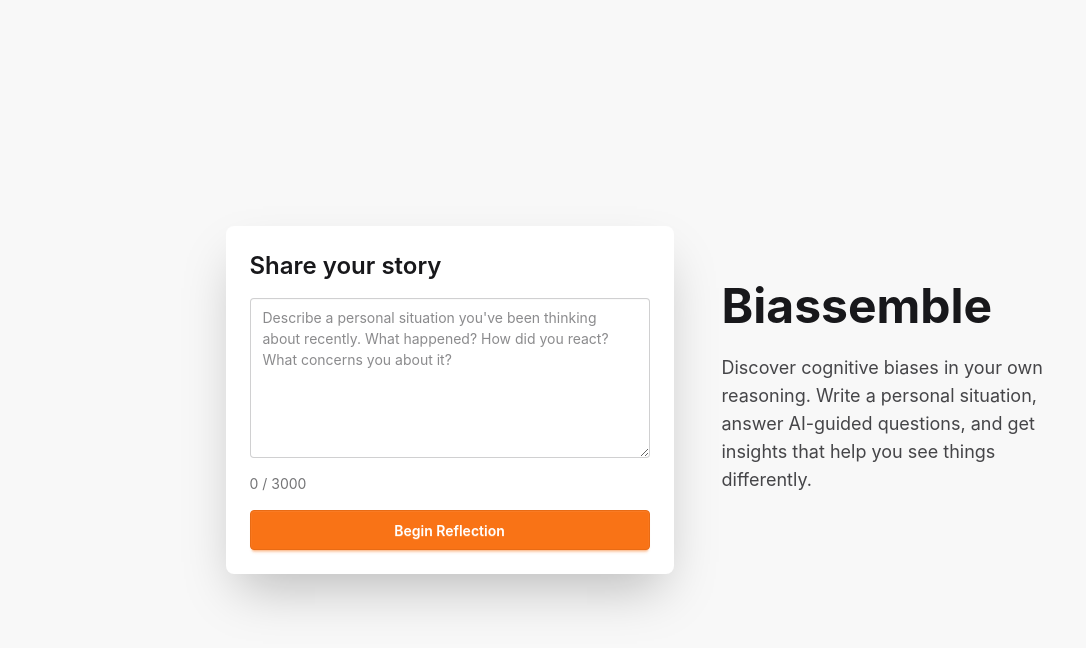
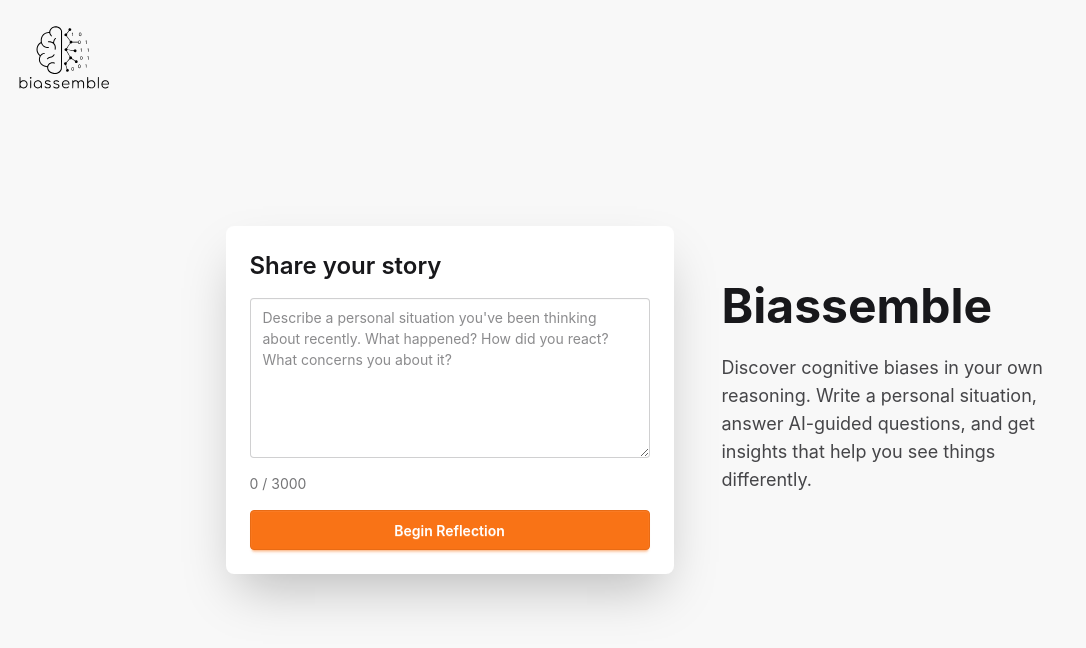
Before and after one commit to lemind/biassemble, a React (Vite) app in the folder frontend/: page / in a window 1280 px wide. Shown: the top 648 px of the page, without its empty margins (0-1086 px from the left). Built offline with nearby package versions, Linux system fonts and the light colour scheme; no server answers.

Commit message:
feat: shared layout with logo on all pages

```diff
--- a/frontend/src/App.tsx
+++ b/frontend/src/App.tsx
@@ -1,6 +1,7 @@
 import { Suspense, lazy } from 'react';
 import ErrorBoundary from './components/common/ErrorBoundary';
 import LoadingFallback from './components/common/LoadingFallback';
+import BiassembleLayout from './components/common/BiassembleLayout';
 import useReflectionFlow from './hooks/useReflectionFlow';
 
 const LandingPage = lazy(() => import('./components/LandingPage'));
@@ -25,6 +26,7 @@
   if (phase === 'qa' && sessionId) {
     return (
       <ErrorBoundary>
+        <BiassembleLayout>
           <Suspense fallback={<LoadingFallback />}>
             <QAFlow
               sessionId={sessionId}
@@ -32,6 +34,7 @@
               onComplete={completeQA}
             />
           </Suspense>
+        </BiassembleLayout>
       </ErrorBoundary>
     );
   }
@@ -39,6 +42,7 @@
   if (phase === 'assessing' && sessionId) {
     return (
       <ErrorBoundary>
+        <BiassembleLayout>
           <Suspense fallback={<LoadingFallback />}>
             <AssessmentLoading
               sessionId={sessionId}
@@ -47,6 +51,7 @@
               onRetry={reset}
             />
           </Suspense>
+        </BiassembleLayout>
       </ErrorBoundary>
     );
   }
@@ -54,6 +59,7 @@
   if (phase === 'results' && sessionId) {
     return (
       <ErrorBoundary>
+        <BiassembleLayout>
           <Suspense fallback={<LoadingFallback />}>
             <ResultsView
               sessionId={sessionId}
@@ -61,18 +67,21 @@
               onError={handleError}
             />
           </Suspense>
+        </BiassembleLayout>
       </ErrorBoundary>
     );
   }
 
   return (
     <ErrorBoundary>
+      <BiassembleLayout>
         <LandingPage
           error={error}
           onSessionCreated={startSession}
           onError={handleError}
           onDismissError={clearError}
         />
+      </BiassembleLayout>
     </ErrorBoundary>
   );
 }
--- /dev/null
+++ b/frontend/src/components/common/BiassembleLayout.tsx
@@ -0,0 +1,16 @@
+import type { ReactNode } from 'react';
+
+interface BiassembleLayoutProps {
+  children: ReactNode;
+}
+
+export default function BiassembleLayout({ children }: BiassembleLayoutProps) {
+  return (
+    <div className="relative">
+      <div className="absolute top-0 left-0 z-10">
+        <img src="/logo.svg" alt="Biassemble" className="w-32 h-32" />
+      </div>
+      {children}
+    </div>
+  );
+}
```
Also changed, not shown: frontend/public/logo.png (deleted), frontend/public/logo.svg (added). Lines whose indentation alone changed are shown as unchanged.
